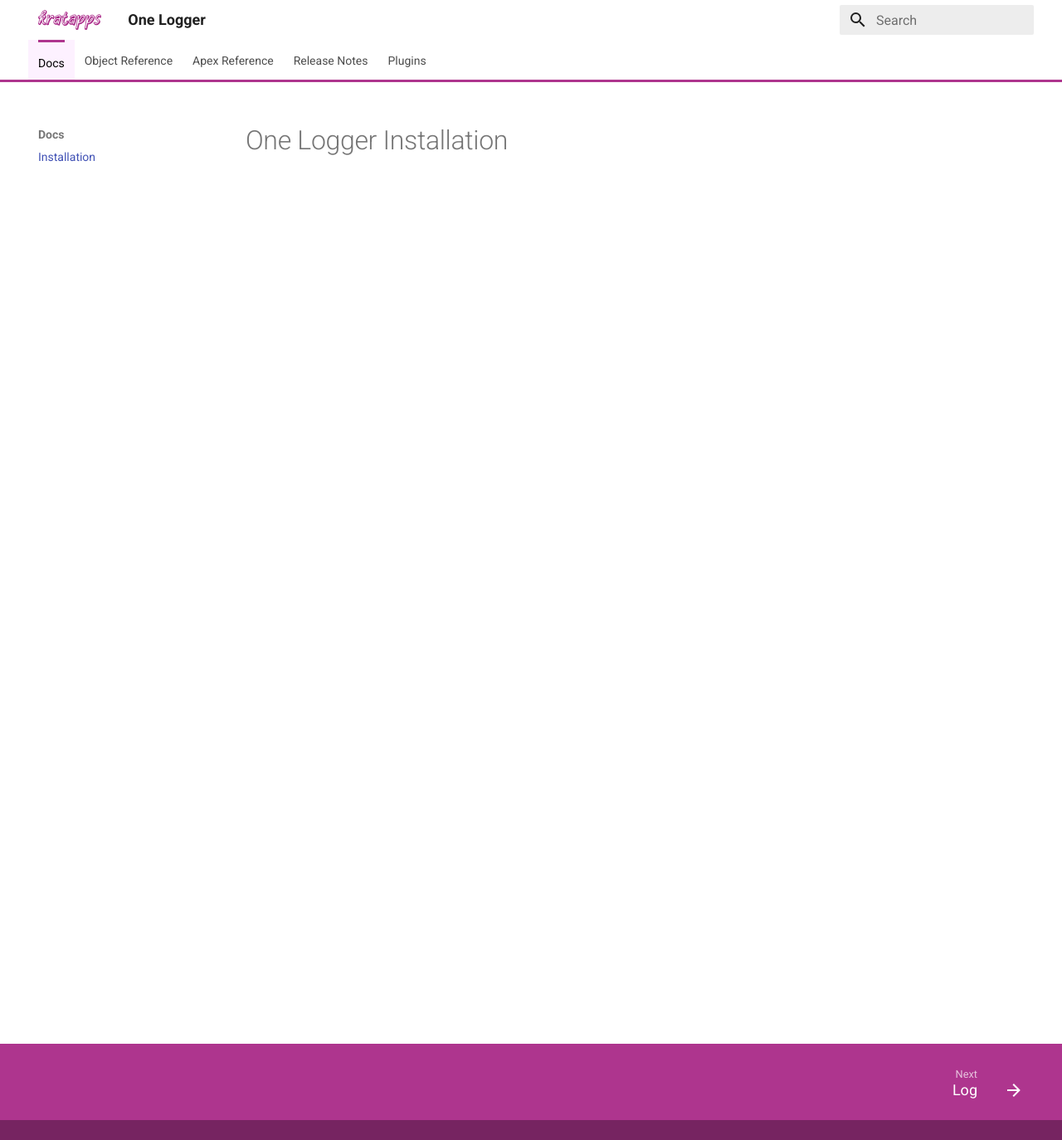
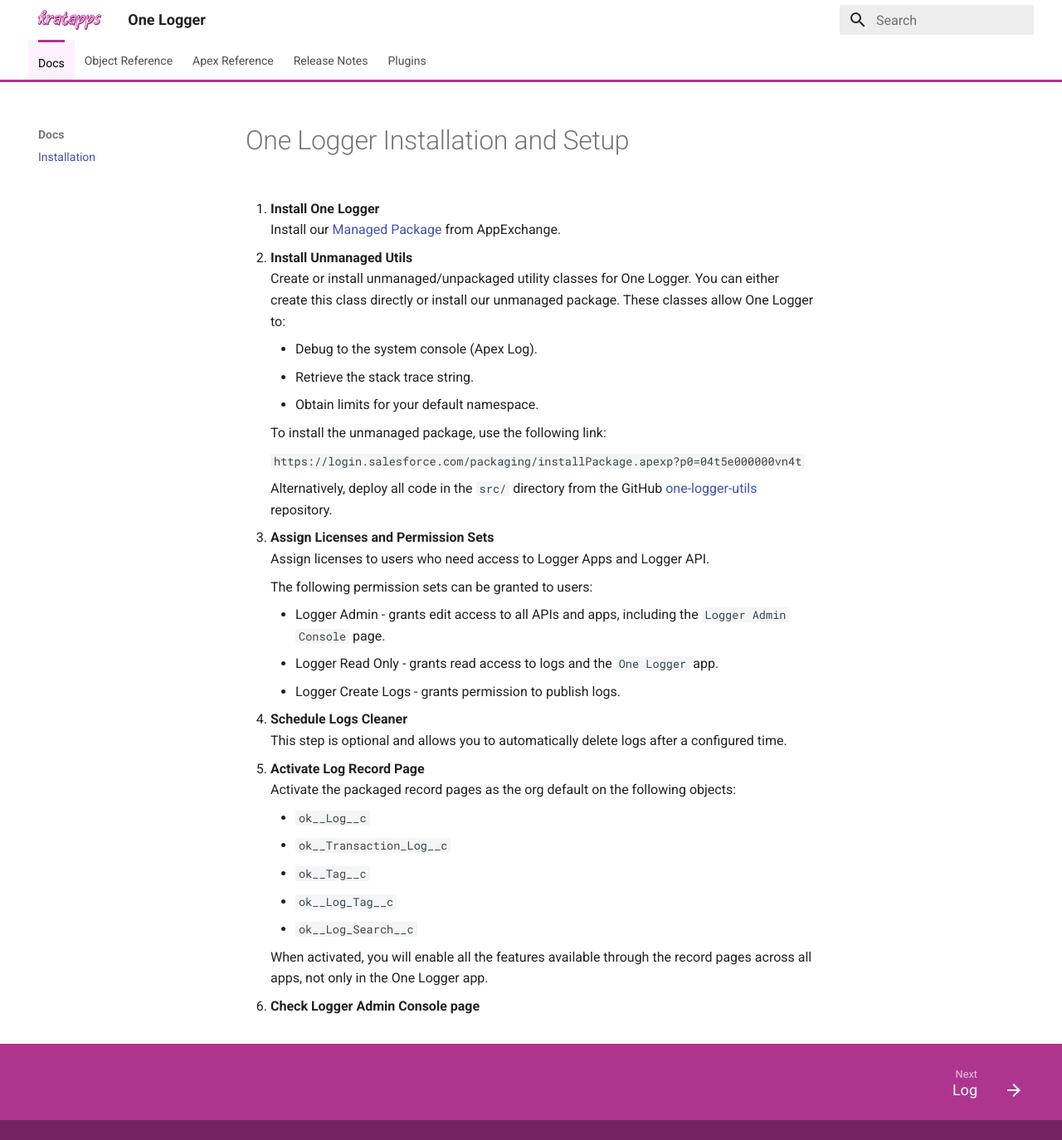
Before and after one commit to kratapps/one-logger-kratapps-com, an MkDocs documentation site: the page built from docs/docs/installation.md, in a window 1280 px wide and 1374 px high. Shown: the whole window at 83% size. Built offline with MkDocs 1.6.1 and Material for MkDocs 9.7.7, drawn with Linux system fonts in a browser that asks for light colours.

Commit message:
Update installation doc.

````diff
--- a/docs/docs/installation.md
+++ b/docs/docs/installation.md
@@ -1 +1,46 @@
-# One Logger Installation
+# One Logger Installation and Setup
+
+1. **Install One Logger**
+   Install our [Managed Package](https://appexchange.salesforce.com/appxListingDetail?listingId=a0N4V00000GV75lUAD) from AppExchange.
+
+2. **Install Unmanaged Utils**
+   Create or install unmanaged/unpackaged utility classes for One Logger.
+   You can either create this class directly or install our unmanaged package.
+   These classes allow One Logger to:
+
+    - Debug to the system console (Apex Log).
+    - Retrieve the stack trace string.
+    - Obtain limits for your default namespace.
+
+    To install the unmanaged package, use the following link:
+
+    ```
+    https://login.salesforce.com/packaging/installPackage.apexp?p0=04t5e000000vn4t
+    ```
+
+    Alternatively, deploy all code in the `src/` directory from the GitHub [one-logger-utils](https://github.com/kratapps/one-logger-utils) repository.
+
+3. **Assign Licenses and Permission Sets**
+   Assign licenses to users who need access to Logger Apps and Logger API.
+
+    The following permission sets can be granted to users:
+
+    - Logger Admin - grants edit access to all APIs and apps, including the `Logger Admin Console` page.
+    - Logger Read Only - grants read access to logs and the `One Logger` app.
+    - Logger Create Logs - grants permission to publish logs.
+
+4. **Schedule Logs Cleaner**
+   This step is optional and allows you to automatically delete logs after a configured time.
+
+5. **Activate Log Record Page**
+   Activate the packaged record pages as the org default on the following objects:
+
+    - `ok__Log__c`
+    - `ok__Transaction_Log__c`
+    - `ok__Tag__c`
+    - `ok__Log_Tag__c`
+    - `ok__Log_Search__c`
+
+    When activated, you will enable all the features available through the record pages across all apps, not only in the One Logger app.
+
+6. **Check Logger Admin Console page**
````
